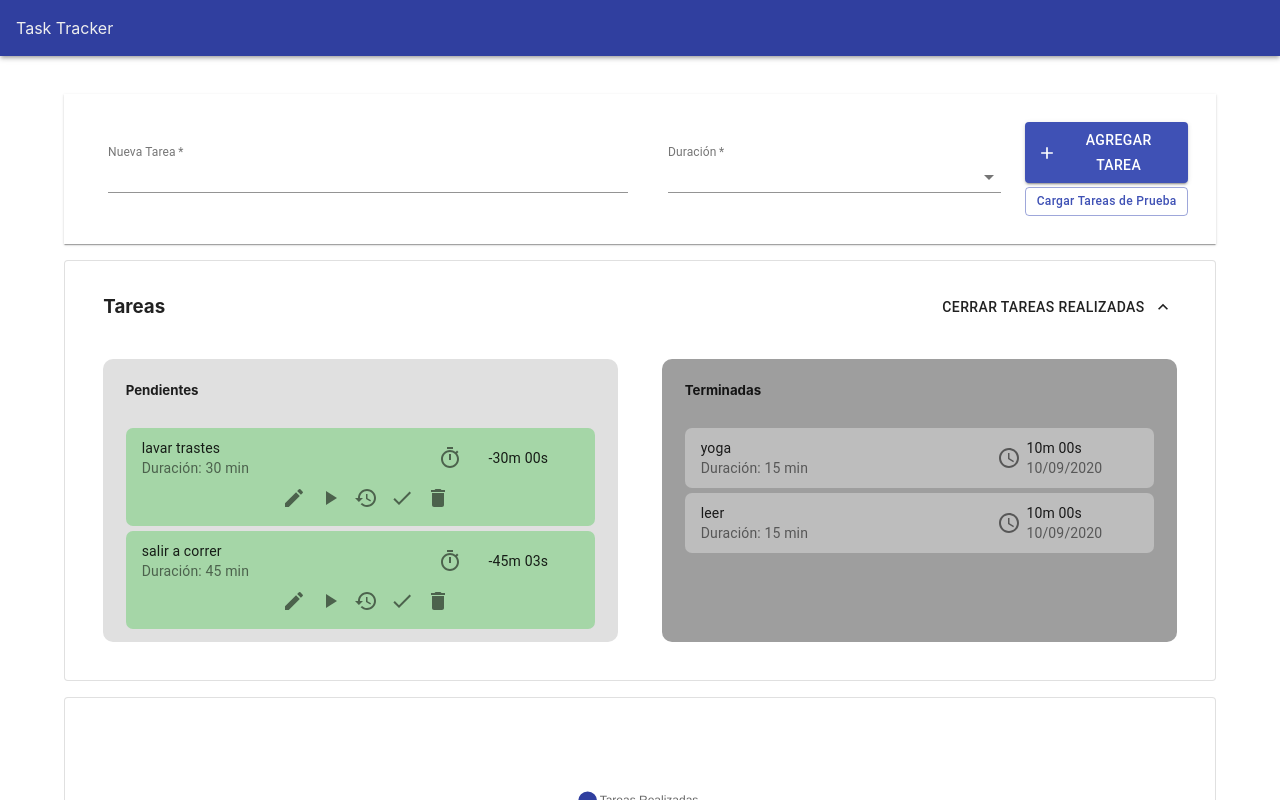
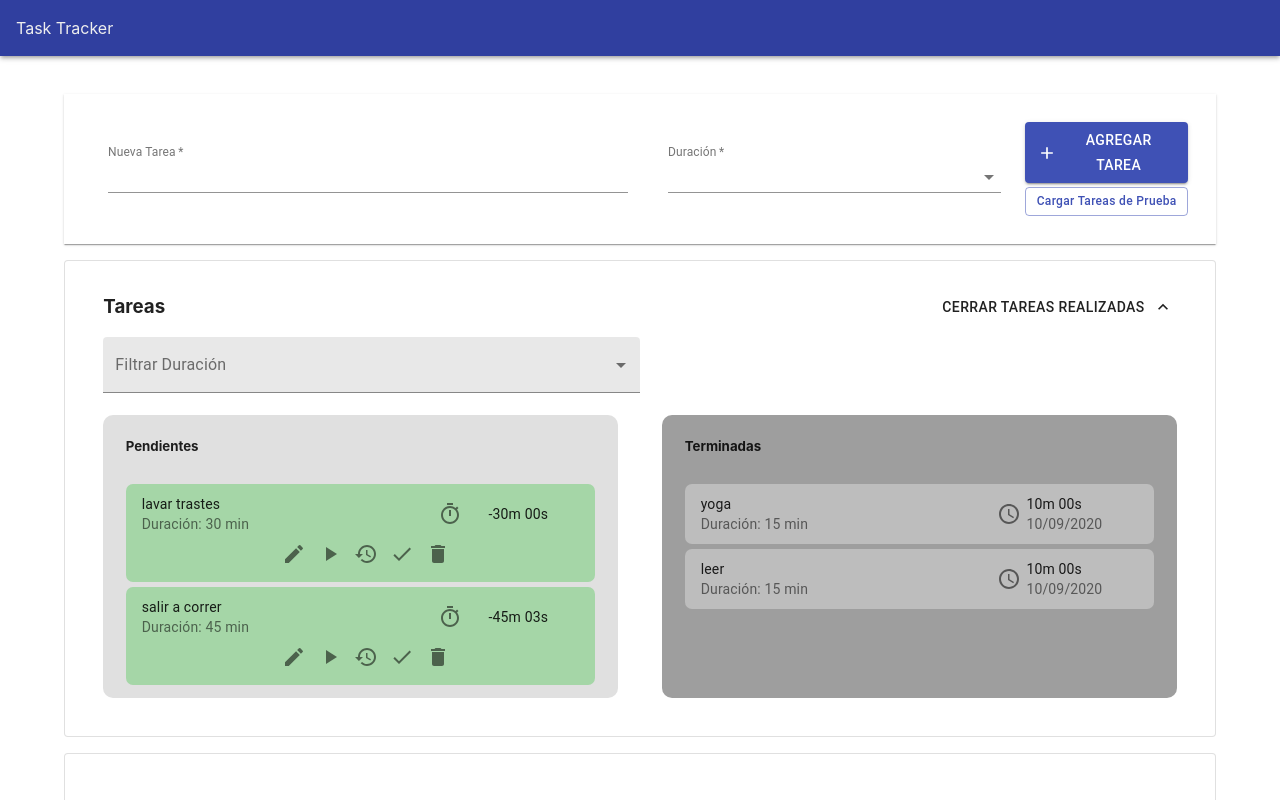
Before and after one commit to yidah-curiel/task-tracker, a React (Create React App) app: page / in a window 1280 px wide. Shown: the top 800 px of the page. Built offline with nearby package versions, Linux system fonts and the light colour scheme.

Commit message:
filtering tasks by duration

```diff
--- a/src/Components/Tasks/TasksDragDrop/TasksDragDrop.jsx
+++ b/src/Components/Tasks/TasksDragDrop/TasksDragDrop.jsx
@@ -1,4 +1,4 @@
-import React, {useContext} from 'react';
+import React, {useContext, useState, useEffect} from 'react';
 import DragDropList from './DragDropList'
 import Grid from "@material-ui/core/Grid";
 import Paper from "@material-ui/core/Paper";
@@ -8,6 +8,7 @@ import {TaskTrackerContext} from '../../../store/TaskTrackerStore';
 import Button from "@material-ui/core/Button";
 import ExpandLessIcon from '@material-ui/icons/ExpandLess';
 import ExpandMoreIcon from '@material-ui/icons/ExpandMore';
+import Filters from './utils/Filters';
 import clsx from 'clsx';
 
 
@@ -51,10 +52,38 @@ function Tasks() {
 
     const { tasks, dropTask, showCompleted, setShowCompleted } = useContext(TaskTrackerContext);
 
+    const [todoList, setTodoList] = useState([])
+    const [completedList, setCompletedList] = useState([])
+
     const handleTasksView = () => {
         setShowCompleted(prev => !prev)
     }
 
+    useEffect(() => {
+        setTodoList(tasks.todos.items)
+        setCompletedList(tasks.completed.items)
+    }, [])
+
+    const handleDuracionFilter = (duracion) => {
+        let newTodos;
+        let newCompleted;
+        if (duracion === 30) {
+            newTodos = tasks.todos.items.filter(item => item.duration <= 30)
+            newCompleted = tasks.completed.items.filter(item => item.duration <= 30)
+            setTodoList(newTodos)
+            setCompletedList(newCompleted)
+        } else if (duracion === 45) {
+            newTodos = tasks.todos.items.filter(item => item.duration > 30 && item.duration <= 59)
+            newCompleted = tasks.completed.items.filter(item => item.duration > 30 && item.duration <= 59)
+            setTodoList(newTodos)
+            setCompletedList(newCompleted)
+        } else {
+            newTodos = tasks.todos.items.filter(item => item.duration >= 60)
+            newCompleted = tasks.completed.items.filter(item => item.duration >= 60)
+            setTodoList(newTodos)
+            setCompletedList(newCompleted)
+        }
+    }
 
     // valida el drag and drop mueve el task de su origen a su destino
     const onDragEnd = ({destination, source}) => {
@@ -91,6 +120,13 @@ function Tasks() {
                                     "mostrar tareas realizadas"}
                             </Button>
                         </Grid>
+                        <Grid item xs={12} sm={6}>
+                            <Filters
+                                setTodoList={setTodoList}
+                                setCompletedList={setCompletedList}
+                                handleDuracion={handleDuracionFilter}
+                            />
+                        </Grid>
                     </Grid>
                      {/* El container de la lista tareas por hacer
                      estilos diferentes cuando mostramos la lista de tareas terminadas y cuando no*/}
@@ -109,7 +145,7 @@ function Tasks() {
                                 <DragDropList
                                 showCompleted={showCompleted}
                                 name={"Por Hacer"}
-                                items={tasks.todos.items}
+                                items={todoList}
                                 listKey={"todos"}
                                 key={"todos"}
                                 />
@@ -121,7 +157,7 @@ function Tasks() {
                                 <DragDropList
                                 showCompleted={true}
                                 name={"Completadas"}
-                                items={tasks.completed.items}
+                                items={completedList}
                                 listKey={"completed"}
                                 key={"completed"}
                                 />
--- a/src/Components/Tasks/TasksDragDrop/utils/Filters.jsx
+++ b/src/Components/Tasks/TasksDragDrop/utils/Filters.jsx
@@ -1,38 +1,55 @@
-import React, {useState} from 'react';
-import Select from './ui/Select'
+import React, {useState, useEffect} from 'react';
+import FormControl from "@material-ui/core/FormControl";
+import InputLabel from "@material-ui/core/InputLabel";
+import Select from "@material-ui/core/Select";
+import MenuItem from '@material-ui/core/MenuItem';
+
 import { makeStyles } from '@material-ui/core/styles';
 
 const useStyles = makeStyles({
     root: {
-        justifyContent: 'center',
-        display: 'flex'
+        width: '100%'
     },
 });
 
 const Duraciones = [
-    { value: "", label: "" },
-    { value: "corta", label: "Corta" },
-    { value: "media", label: "Media" },
-    { value: "larga", label: "Larga" }
-]
+	{ value: 30, label: "Corta (1-30 min)" },
+	{ value: 45, label: "Media (31-59 min)" },
+	{ value: 60, label: "Larga (1 hr+)" },
+];
 
-function Filters() {
+function Filters({ handleDuracion }) {
     const classes = useStyles();
 
-    const [filters, setFilters] = useState({})
+    const [duracion, setDuracion] = useState(null)
 
-    const handleSearchFilter = (e) => {
-        const { name, value } = e.target
-        let newFilters = { ...filters };
-        newFilters[name] = value
-        setFilters(newFilters)
-        console.log(newFilters)
+
+    const toggleDuracion = (dur) => {
+        setDuracion(dur)
+        if(dur !== "") {
+            handleDuracion(dur)
+        }
     }
 
     return (
-        <div className={classes.root}>
-                <Select handleChange={handleSearchFilter} selectOptions={Duraciones} selectName={"Duracion"} />
-        </div>
+        <FormControl variant="filled" className={classes.root}>
+        <InputLabel htmlFor="filtrar-duracion">Filtrar Duración</InputLabel>
+        <Select
+          value={duracion}
+          onChange={(e)=>toggleDuracion(e.target.value)}
+          inputProps={{
+            name: 'duracion',
+            id: 'filtrar-duracion',
+          }}
+        >
+            <MenuItem value="" />
+            {Duraciones.map(option => (
+				<MenuItem key={option.value} value={option.value}>
+                    {option.label}
+				</MenuItem>
+			))}
+        </Select>
+      </FormControl>
     )
 
 }
```
